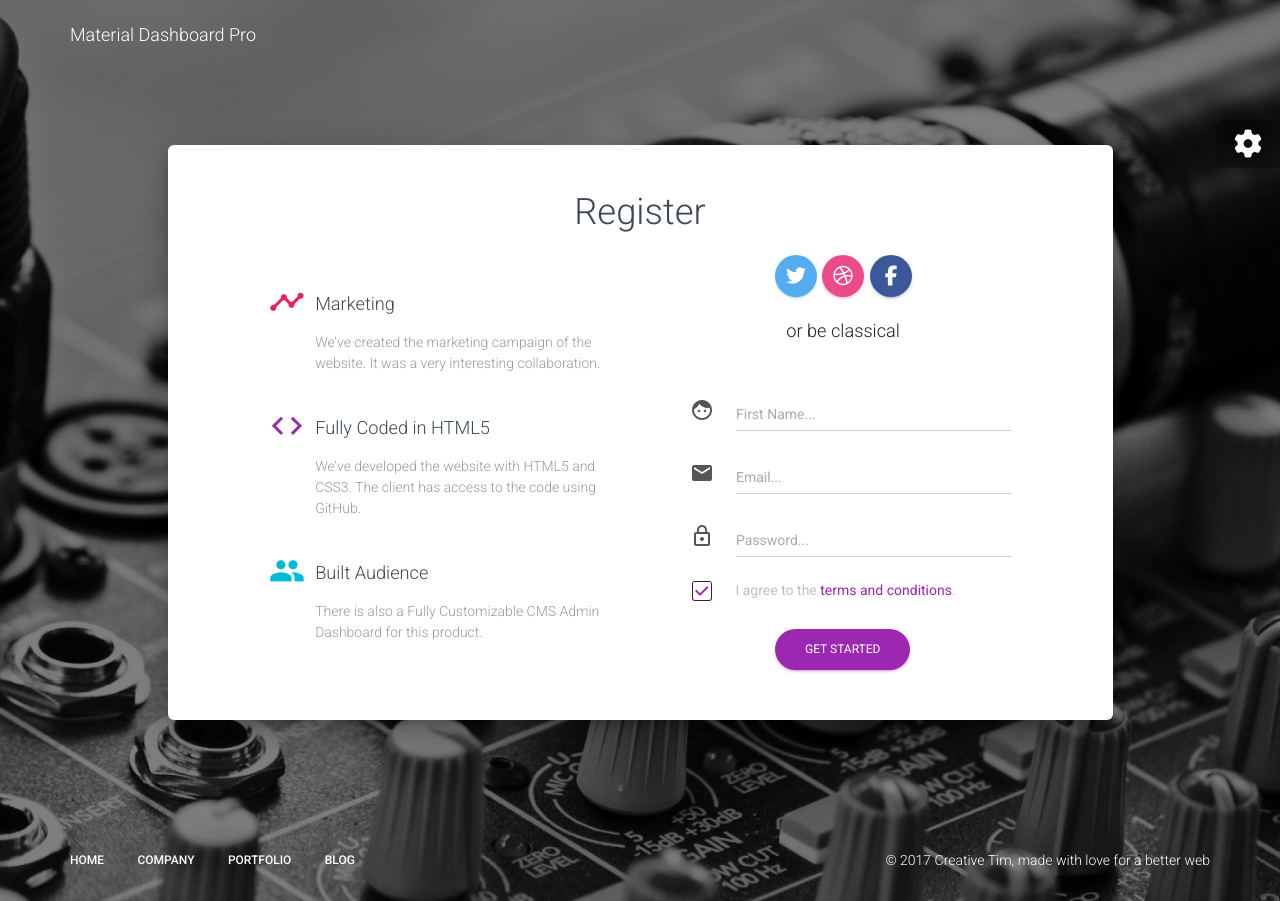
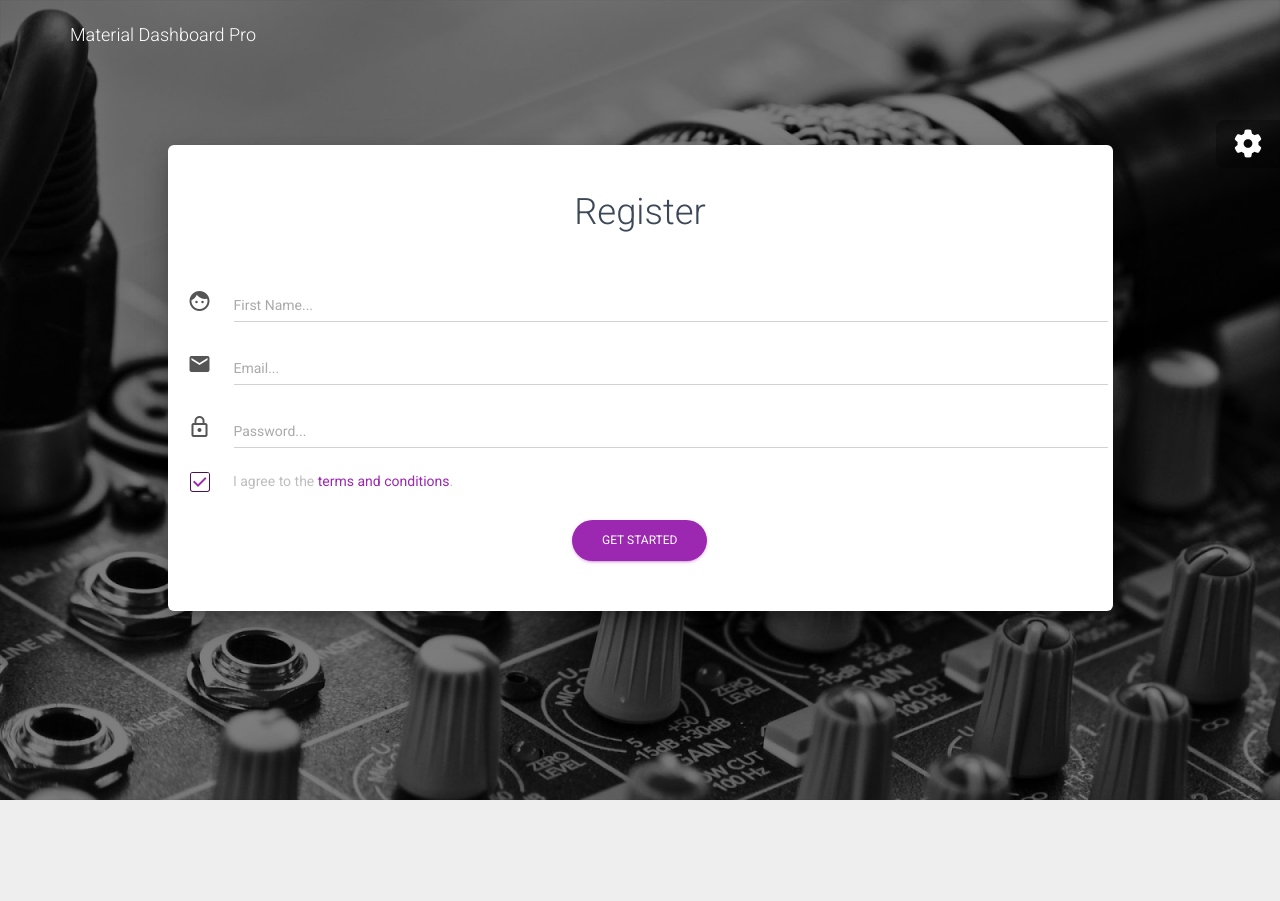
Before and after one commit to jehn6190/any, a plain HTML site: page GhmApp/ghm/examples/pages/register.html in a window 1280 px wide. After the commit the page ends 800 px from the top, so only its background shows below. Drawn offline with Linux system fonts and the light colour scheme; some packages are replaced by stand-ins of ours.

Commit message:
last update done

```diff
--- a/GhmApp/ghm/examples/pages/register.html
+++ b/GhmApp/ghm/examples/pages/register.html
@@ -56,30 +56,7 @@
                 </button>
                 <a class="navbar-brand" href="../dashboard.html">Material Dashboard Pro</a>
             </div>
-            <!-- <div class="collapse navbar-collapse">
-                <ul class="nav navbar-nav navbar-right">
-                    <li>
-                        <a href="../dashboard.html">
-                            <i class="material-icons">dashboard</i> Dashboard
-                        </a>
-                    </li>
-                    <li class=" active ">
-                        <a href="register.html">
-                            <i class="material-icons">person_add</i> Register
-                        </a>
-                    </li>
-                    <li class="">
-                        <a href="login.html">
-                            <i class="material-icons">fingerprint</i> Login
-                        </a>
-                    </li>
-                    <li class="">
-                        <a href="lock.html">
-                            <i class="material-icons">lock_open</i> Lock
-                        </a>
-                    </li>
-                </ul>
-            </div> -->
+
         </div>
     </nav>
     <div class="wrapper wrapper-full-page">
@@ -90,56 +67,6 @@
                         <div class="card card-signup">
                             <h2 class="card-title text-center">Register</h2>
                             <div class="row">
-                                <div class="col-md-5 col-md-offset-1">
-                                    <div class="card-content">
-                                        <div class="info info-horizontal">
-                                            <div class="icon icon-rose">
-                                                <i class="material-icons">timeline</i>
-                                            </div>
-                                            <div class="description">
-                                                <h4 class="info-title">Marketing</h4>
-                                                <p class="description">
-                                                    We've created the marketing campaign of the website. It was a very interesting collaboration.
-                                                </p>
-                                            </div>
-                                        </div>
-                                        <div class="info info-horizontal">
-                                            <div class="icon icon-primary">
-                                                <i class="material-icons">code</i>
-                                            </div>
-                                            <div class="description">
-                                                <h4 class="info-title">Fully Coded in HTML5</h4>
-                                                <p class="description">
-                                                    We've developed the website with HTML5 and CSS3. The client has access to the code using GitHub.
-                                                </p>
-                                            </div>
-                                        </div>
-                                        <div class="info info-horizontal">
-                                            <div class="icon icon-info">
-                                                <i class="material-icons">group</i>
-                                            </div>
-                                            <div class="description">
-                                                <h4 class="info-title">Built Audience</h4>
-                                                <p class="description">
-                                                    There is also a Fully Customizable CMS Admin Dashboard for this product.
-                                                </p>
-                                            </div>
-                                        </div>
-                                    </div>
-                                </div>
-                                <div class="col-md-5">
-                                    <div class="social text-center">
-                                        <button class="btn btn-just-icon btn-round btn-twitter">
-                                            <i class="fa fa-twitter"></i>
-                                        </button>
-                                        <button class="btn btn-just-icon btn-round btn-dribbble">
-                                            <i class="fa fa-dribbble"></i>
-                                        </button>
-                                        <button class="btn btn-just-icon btn-round btn-facebook">
-                                            <i class="fa fa-facebook"> </i>
-                                        </button>
-                                        <h4> or be classical </h4>
-                                    </div>
                                     <form class="form" method="" action="#">
                                         <div class="card-content">
                                             <div class="input-group">
@@ -178,41 +105,7 @@
                     </div>
                 </div>
             </div>
-            <footer class="footer">
-                <div class="container">
-                    <nav class="pull-left">
-                        <ul>
-                            <li>
-                                <a href="#">
-                                    Home
-                                </a>
-                            </li>
-                            <li>
-                                <a href="#">
-                                    Company
-                                </a>
-                            </li>
-                            <li>
-                                <a href="#">
-                                    Portfolio
-                                </a>
-                            </li>
-                            <li>
-                                <a href="#">
-                                    Blog
-                                </a>
-                            </li>
-                        </ul>
-                    </nav>
-                    <p class="copyright pull-right">
-                        &copy;
-                        <script>
-                            document.write(new Date().getFullYear())
-                        </script>
-                        <a href="http://www.creative-tim.com/">Creative Tim</a>, made with love for a better web
-                    </p>
-                </div>
-            </footer>
+
         </div>
     </div>
 </body>
```
